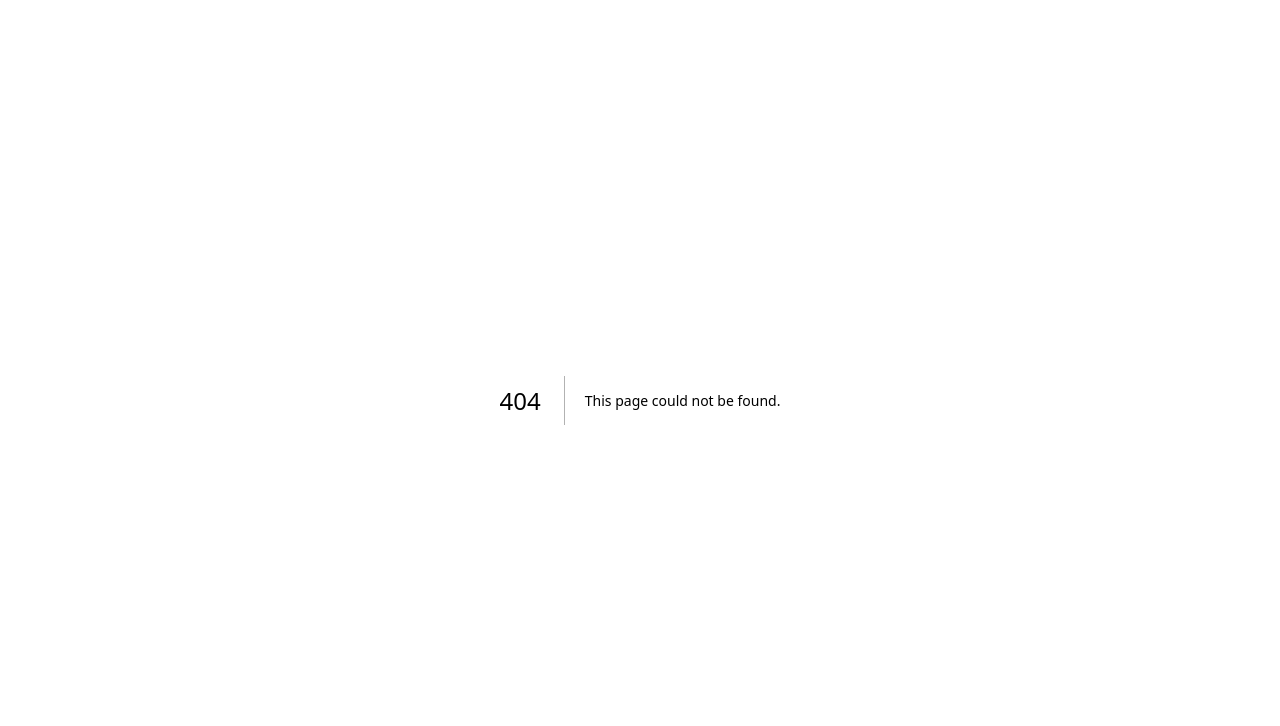
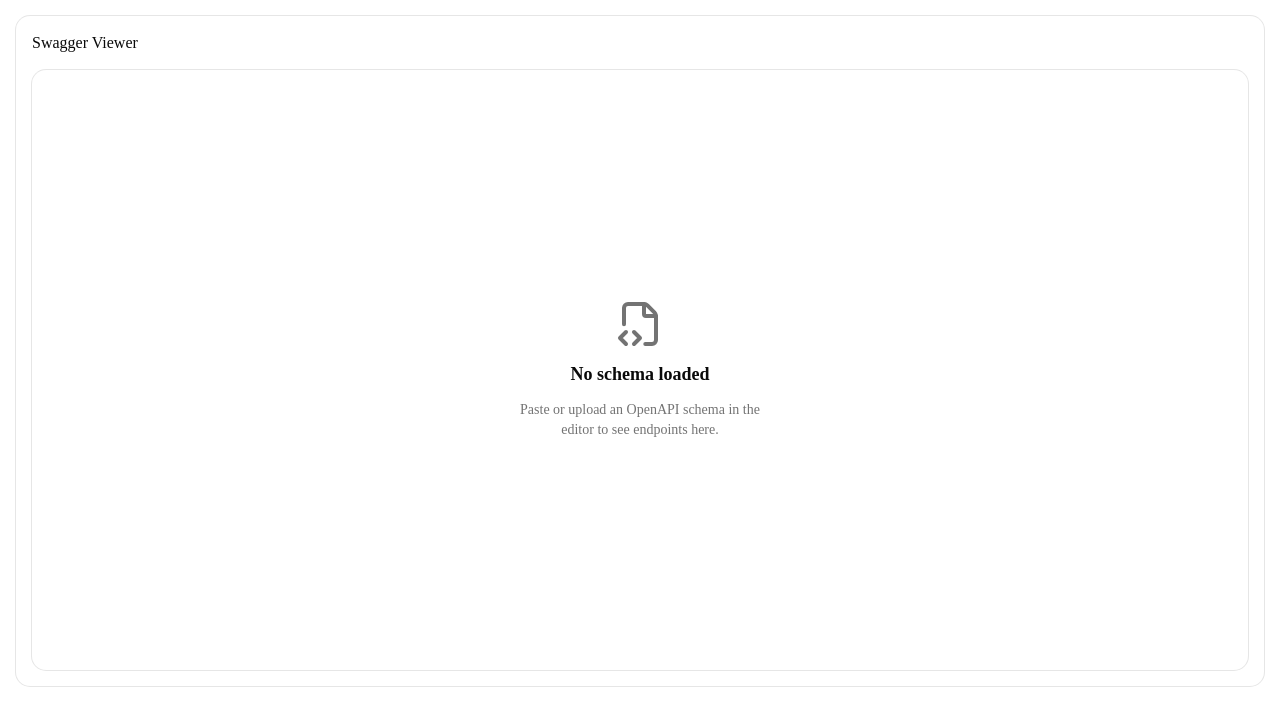
Before and after one commit to DenHelloWorld/swagger-editor-app, a Next.js app: page /dev/swagger-viewer in a window 1280 px wide. Before the commit this address had no page. Shown: the top 726 px of the page. Built offline with nearby package versions, Linux system fonts and the light colour scheme.

Commit message:
chore: add dev preview route for swagger viewer

```diff
--- /dev/null
+++ b/src/app/dev/swagger-viewer/page.tsx
@@ -0,0 +1,17 @@
+// TEMP: dev preview route for SwaggerViewer
+// TODO: Remove this file when SwaggerViewer is moved to its proper route
+import { Card, CardContent, CardHeader, CardTitle } from '@/components/ui/card';
+import { SwaggerViewer } from '@/features/swagger-viewer/SwaggerViewer';
+
+export default function SwaggerViewerDevPage() {
+  return (
+    <Card className="m-4">
+      <CardHeader>
+        <CardTitle>Swagger Viewer</CardTitle>
+      </CardHeader>
+      <CardContent className="h-[600px]">
+        <SwaggerViewer />
+      </CardContent>
+    </Card>
+  );
+}
```
